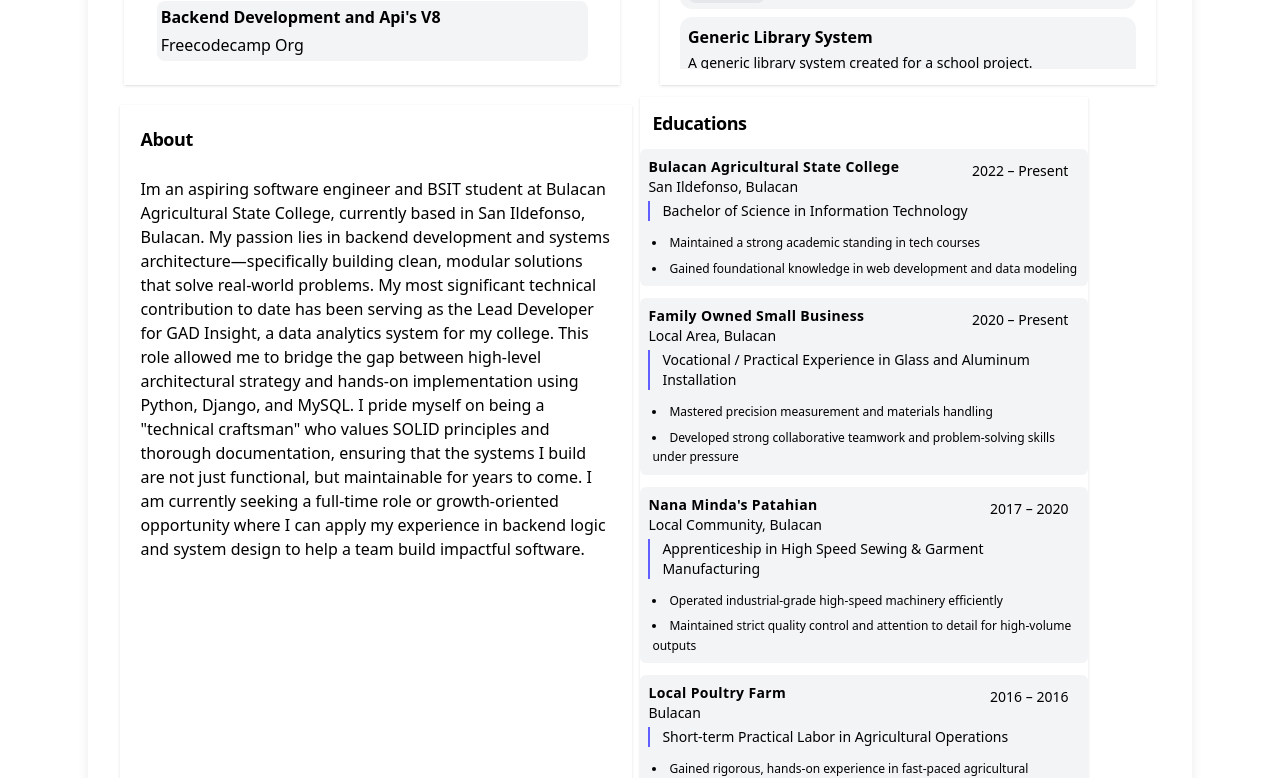
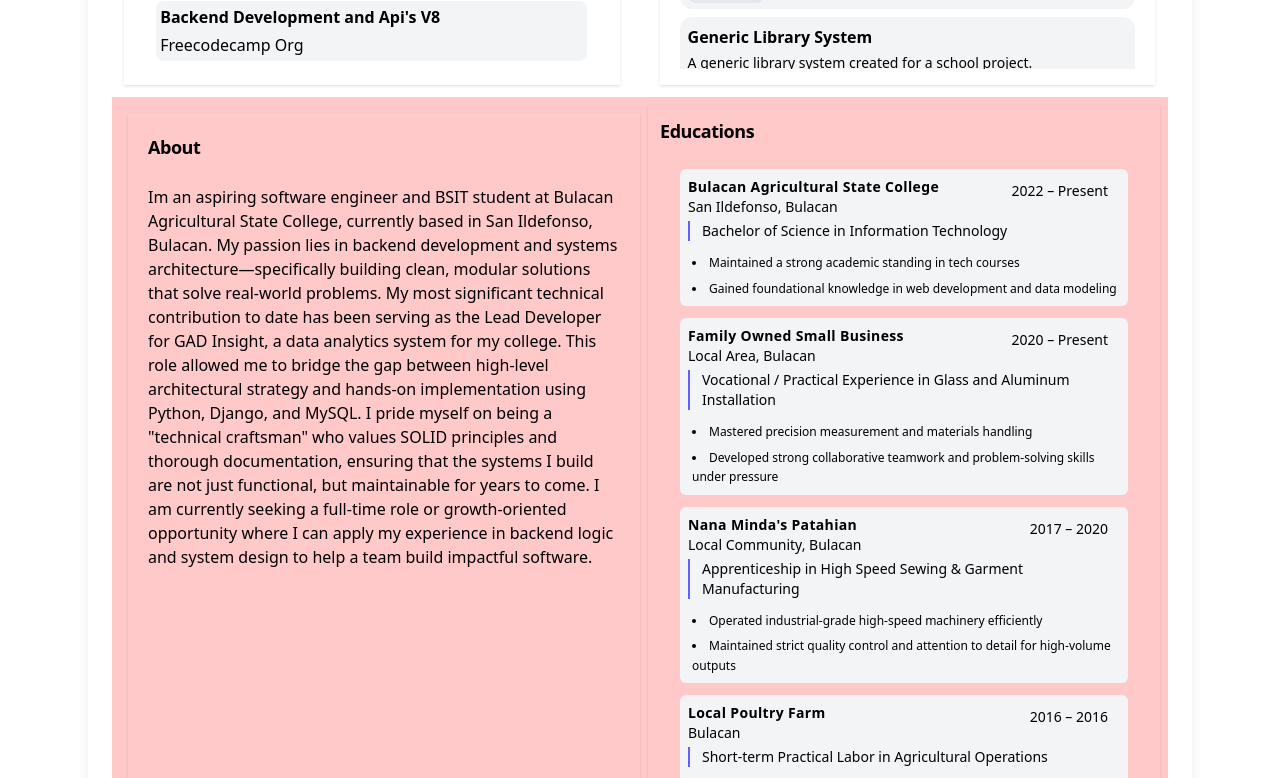
Before and after one commit to Zaido219/personal-portfolio, a React (Vite) app: page / in a window 1280 px wide. Shown: the part 1027-1805 px from the top of the page. Built offline with nearby package versions, Linux system fonts and the light colour scheme.

Commit message:
style:WIP Adding educational experience section

```diff
--- a/src/App.jsx
+++ b/src/App.jsx
@@ -33,7 +33,7 @@ function App() {
               <ProjectCard />
             </div>
           </div>
-          <div className="flex flex-col md:flex-row justify-centerp-1">
+          <div className="bg-red-200 p-2 flex flex-col md:flex-row justify-center-1">
             <AboutMe />
             {/* no testimonials, disabled for now */}
             {/* <TestimonialSection /> */}
--- a/src/components/EducationSection.tsx
+++ b/src/components/EducationSection.tsx
@@ -7,7 +7,7 @@ const EducationExperienceSection = () => {
   return (
     <BaseSection>
       <SectionHeader title="Educations"></SectionHeader>
-      <div className="flex flex-col gap-3">
+      <div className="flex flex-col gap-3 p-3 min-w-lg items-center">
         {educationExperiences.map((item, index) => {
           return <EducItems key={item.id || index} {...item}></EducItems>;
         })}
```
